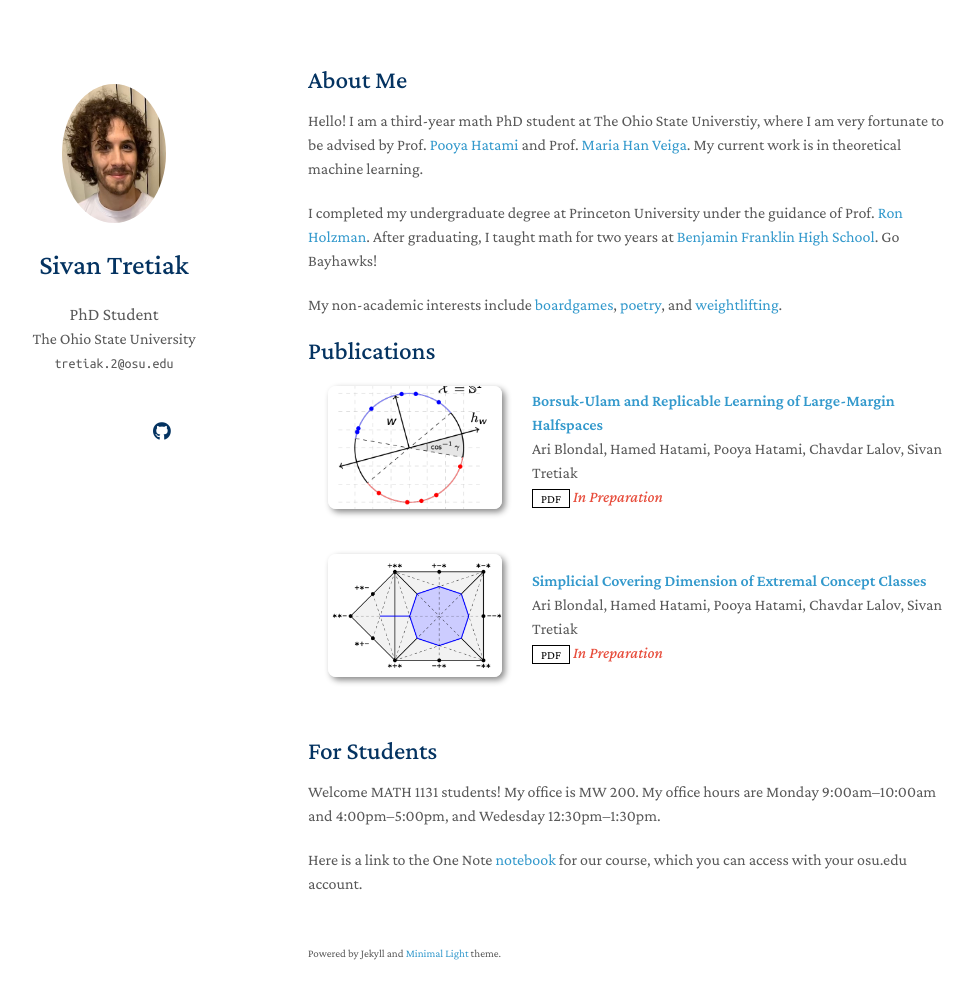
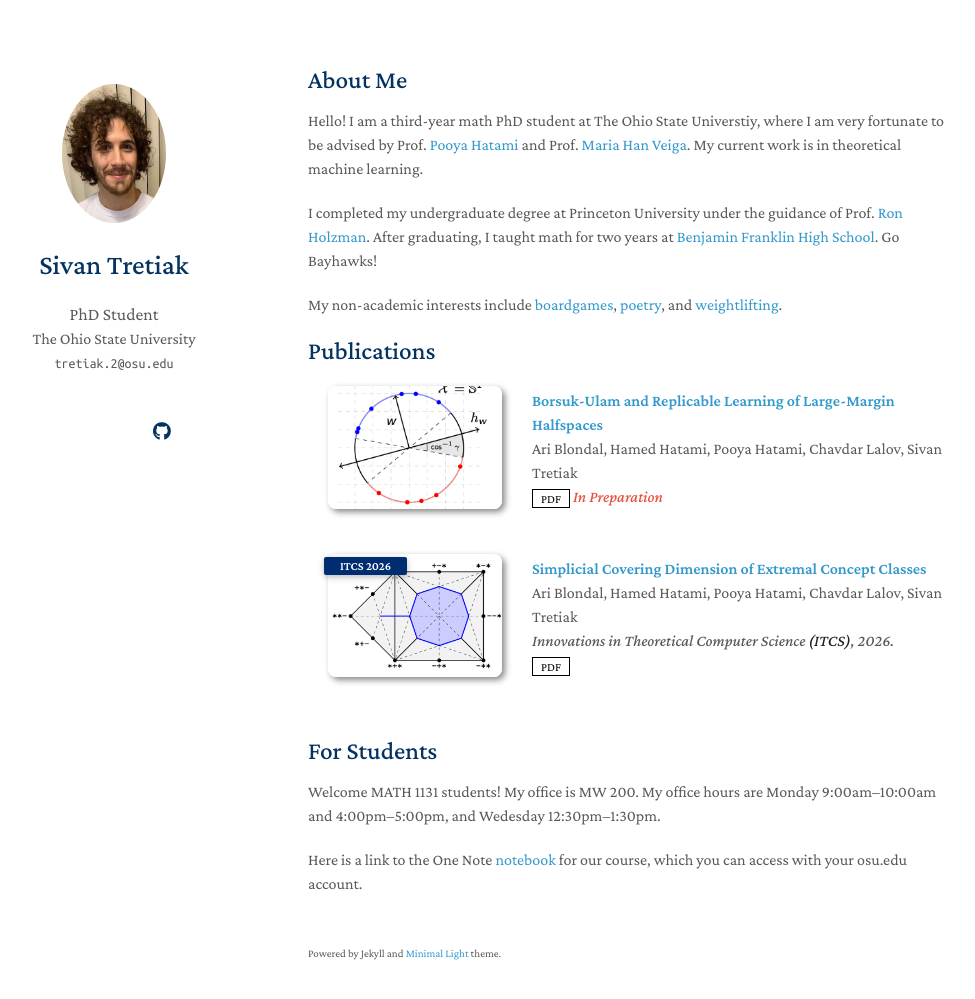
Before and after one commit to sivantretiak/sivantretiak.github.io, a Jekyll site: the page built from index.md, in a window 1280 px wide and 1034 px high. Shown: the top 999 px of the window, without its empty margins (162-1137 px from the left). Built offline with Jekyll 4.4.1, drawn with Linux system fonts in a browser that asks for light colours; a style sheet for code colours, icons or effects is not loaded; our own code applies the rules of GitHub Pages for plain Markdown files.

Commit message:
Update publications.yml

```diff
--- a/_data/publications.yml
+++ b/_data/publications.yml
@@ -12,10 +12,10 @@ main:
 
   - title: Simplicial Covering Dimension of Extremal Concept Classes
     authors: Ari Blondal, Hamed Hatami, Pooya Hatami, Chavdar Lalov, Sivan Tretiak
-    # conference_short: MICCAI
-    # conference: International Conference on Medical Image Computing and Computer-Assisted Intervention <strong>(MICCAI)</strong>, 2023.
+    conference_short: ITCS 2026
+    conference: Innovations in Theoretical Computer Science <strong>(ITCS)</strong>, 2026.
     pdf: https://arxiv.org/pdf/2511.11819
     # code: https://github.com/MrGiovanni/ContinualLearning
     # bibtex: https://bib.yliu.me/MICCAI23.txt
     image: ./assets/img/SCD_of_extremal.png
-    notes: In Preparation
+    # notes: In Preparation
```
